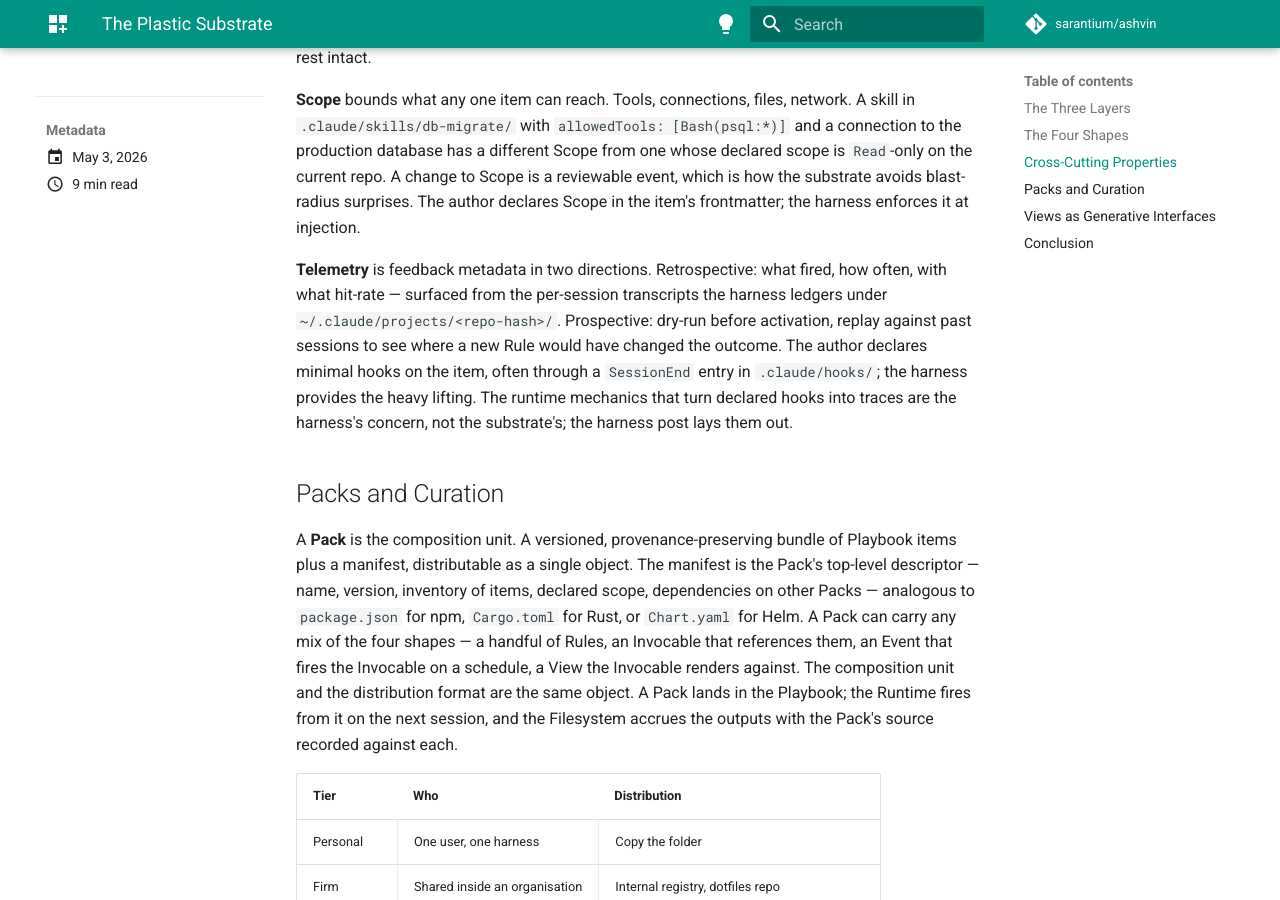
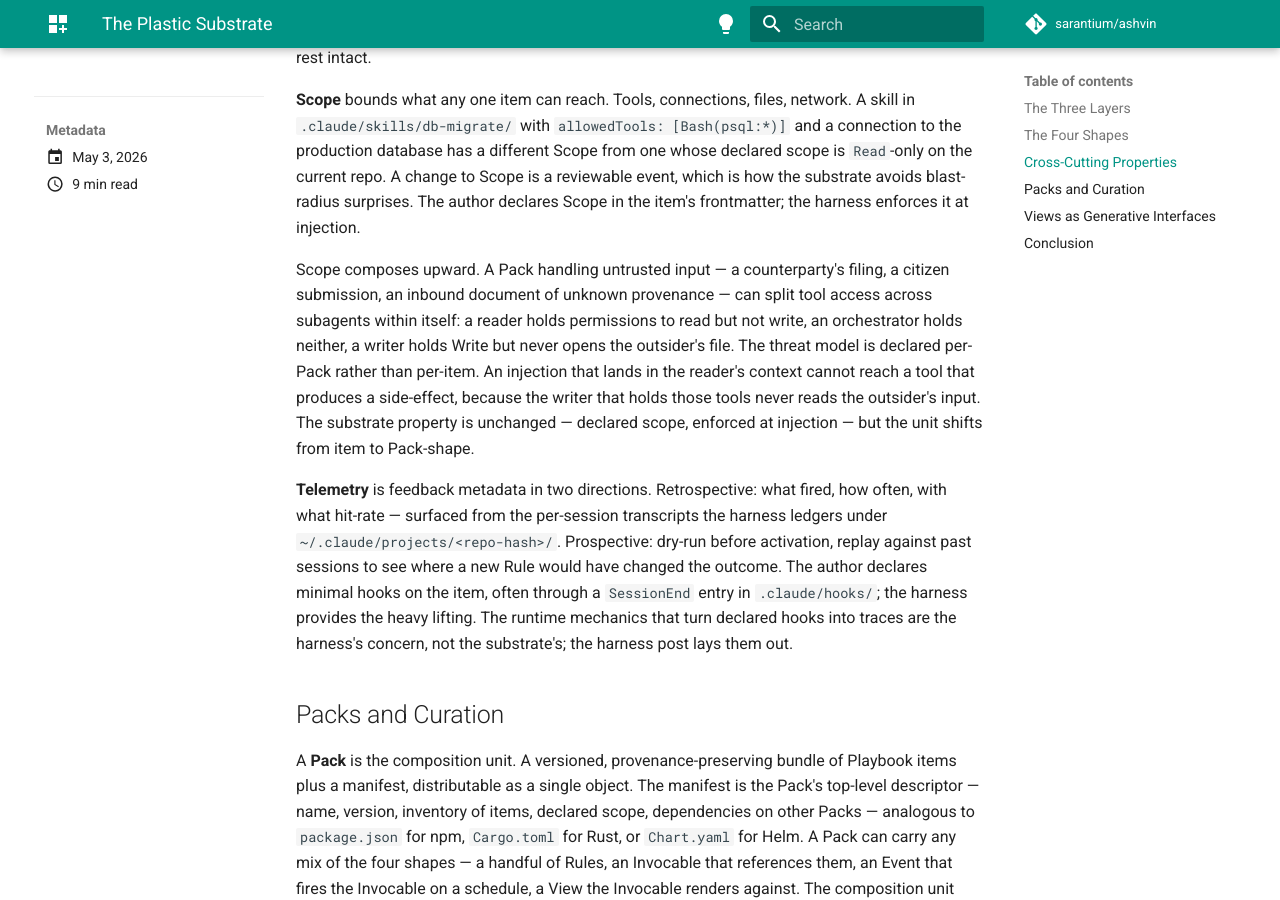
Before and after one commit to sarantium/ashvin, an MkDocs documentation site: the page built from docs/blog/posts/2026-05-03.md, in a window 1280 px wide and 900 px high, scrolled down 3589 px. Built offline with MkDocs 1.6.1 and Material for MkDocs 9.7.7, drawn with Linux system fonts in a browser that asks for light colours; comment, search, counter and statistics services are not loaded.

Commit message:
📝 blog: extend Plastic Substrate Scope — Pack-level capability separation
Add a follow-on paragraph to the Scope cross-cutting property: Scope
composes upward across subagents within a Pack handling untrusted input
(reader / orchestrator / writer), with the threat model declared per-Pack
rather than per-item. Generalises the existing per-item Scope claim
without changing the substrate property itself.

```diff
--- a/docs/blog/posts/2026-05-03.md
+++ b/docs/blog/posts/2026-05-03.md
@@ -89,6 +89,8 @@ Every shape carries the same metadata. Three properties cover what the substrate
 
 **Scope** bounds what any one item can reach. Tools, connections, files, network. A skill in `.claude/skills/db-migrate/` with `allowedTools: [Bash(psql:*)]` and a connection to the production database has a different Scope from one whose declared scope is `Read`-only on the current repo. A change to Scope is a reviewable event, which is how the substrate avoids blast-radius surprises. The author declares Scope in the item's frontmatter; the harness enforces it at injection.
 
+Scope composes upward. A Pack handling untrusted input — a counterparty's filing, a citizen submission, an inbound document of unknown provenance — can split tool access across subagents within itself: a reader holds permissions to read but not write, an orchestrator holds neither, a writer holds Write but never opens the outsider's file. The threat model is declared per-Pack rather than per-item. An injection that lands in the reader's context cannot reach a tool that produces a side-effect, because the writer that holds those tools never reads the outsider's input. The substrate property is unchanged — declared scope, enforced at injection — but the unit shifts from item to Pack-shape.
+
 **Telemetry** is feedback metadata in two directions. Retrospective: what fired, how often, with what hit-rate — surfaced from the per-session transcripts the harness ledgers under `~/.claude/projects/<repo-hash>/`. Prospective: dry-run before activation, replay against past sessions to see where a new Rule would have changed the outcome. The author declares minimal hooks on the item, often through a `SessionEnd` entry in `.claude/hooks/`; the harness provides the heavy lifting. The runtime mechanics that turn declared hooks into traces are the harness's concern, not the substrate's; the harness post lays them out.
 
 
```
